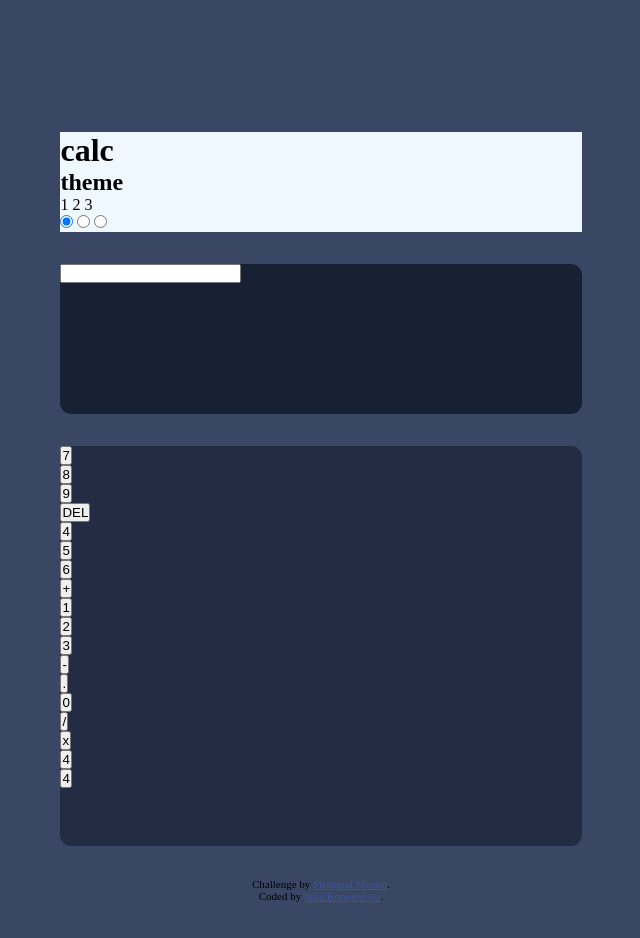
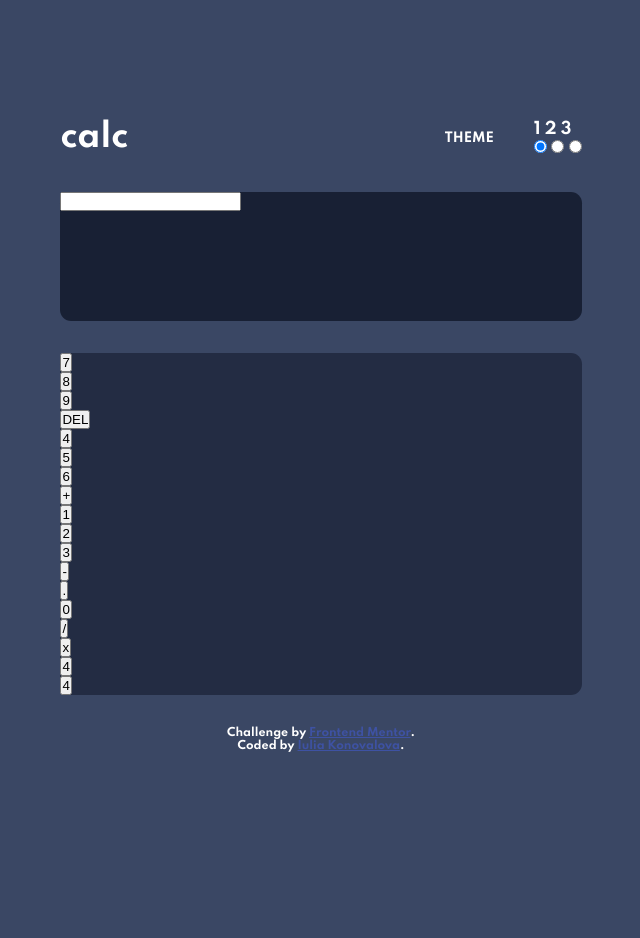
Before and after one commit to IuliiaKonovalova/frontend-mentor-calculator-app-main, a plain HTML site: page index.html in a window 1280 px wide. Shown: the whole page, without its empty margins (319-959 px from the left). After the commit the page ends 812 px from the top, so only its background shows below. Drawn offline with Linux system fonts and the light colour scheme.

Commit message:
Add style to the header

```diff
--- a/assets/css/style.css
+++ b/assets/css/style.css
@@ -27,7 +27,7 @@
 
   /* Theme 1 Text */
 
-  --clr-team1-text--100: hsl(0, 0, 100%);
+  --clr-team1-text--100: #ffffff;
   --clr-team1-text--300: hsl(221, 14%, 31%);
 
   /* Theme 2 Backgrounds */
@@ -108,14 +108,35 @@ body {
   display: grid;
   grid-template-columns: 2fr 3fr 2fr;
   grid-template-rows: 1fr 0.5fr 1.5fr 4fr 1fr;
-  gap: 2rem
+  gap: 2rem;
+  color: var(--clr-team1-text--100);
+  font-family: var(--ff-primary);
+  font-weight: 700;
 }
 
 .header__container {
   grid-column: 2/3;
   grid-row: 2/3;
-  background-color: aliceblue;
+  display: flex;
+  justify-content: space-between;
 }
+
+.header__title {
+  font-size: var(--fs-primary);
+}
+
+.toggle__container {
+  display: flex;
+  align-items: center;
+}
+
+.toggle__title {
+  margin-right: 2.5rem;
+  text-transform: uppercase;
+  font-size: 0.8rem;
+}
+
+.toggle {}
 
 .output {
   grid-column: 2/3;
--- a/index.html
+++ b/index.html
@@ -17,6 +17,7 @@
     .attribution {
       font-size: 11px;
       text-align: center;
+      color: white;
     }
 
     .attribution a {
```
